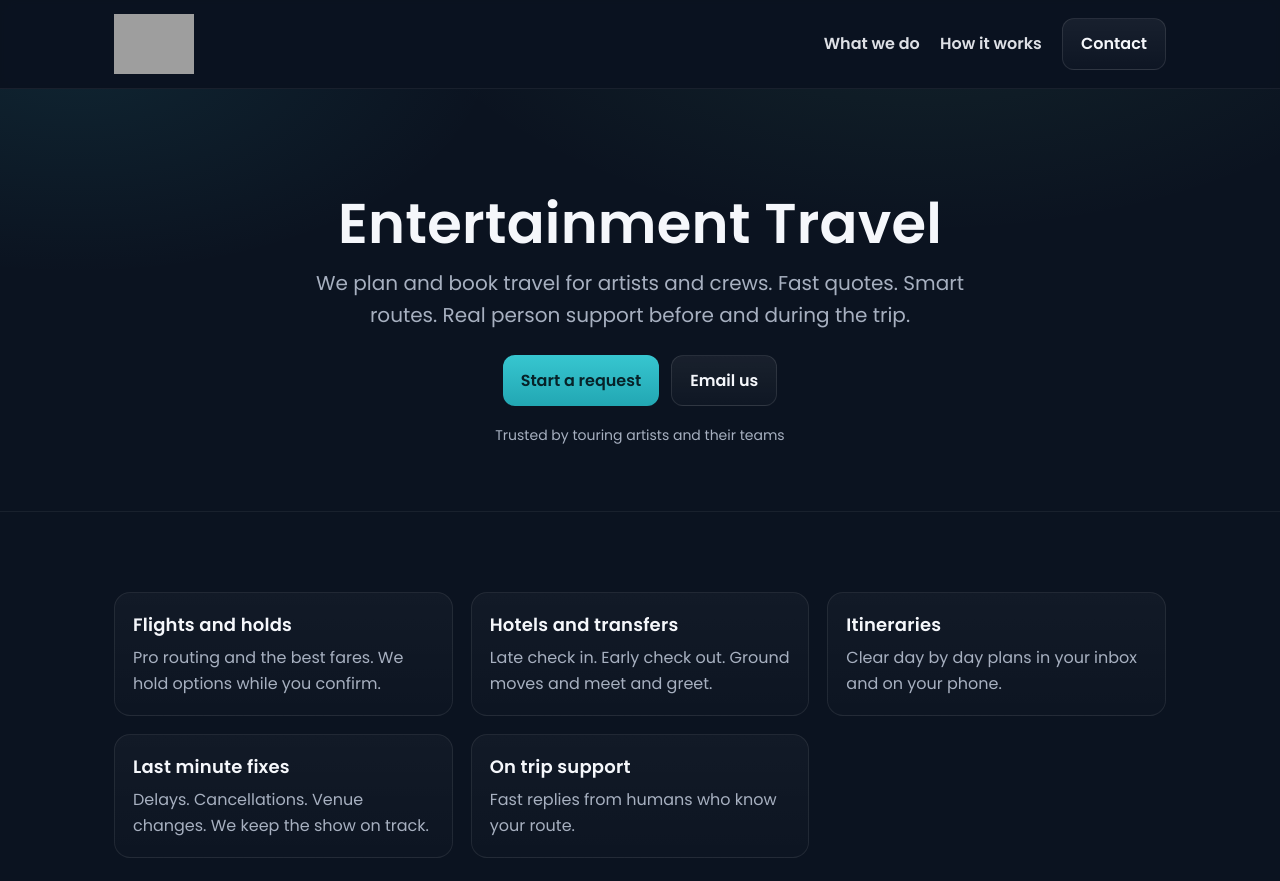
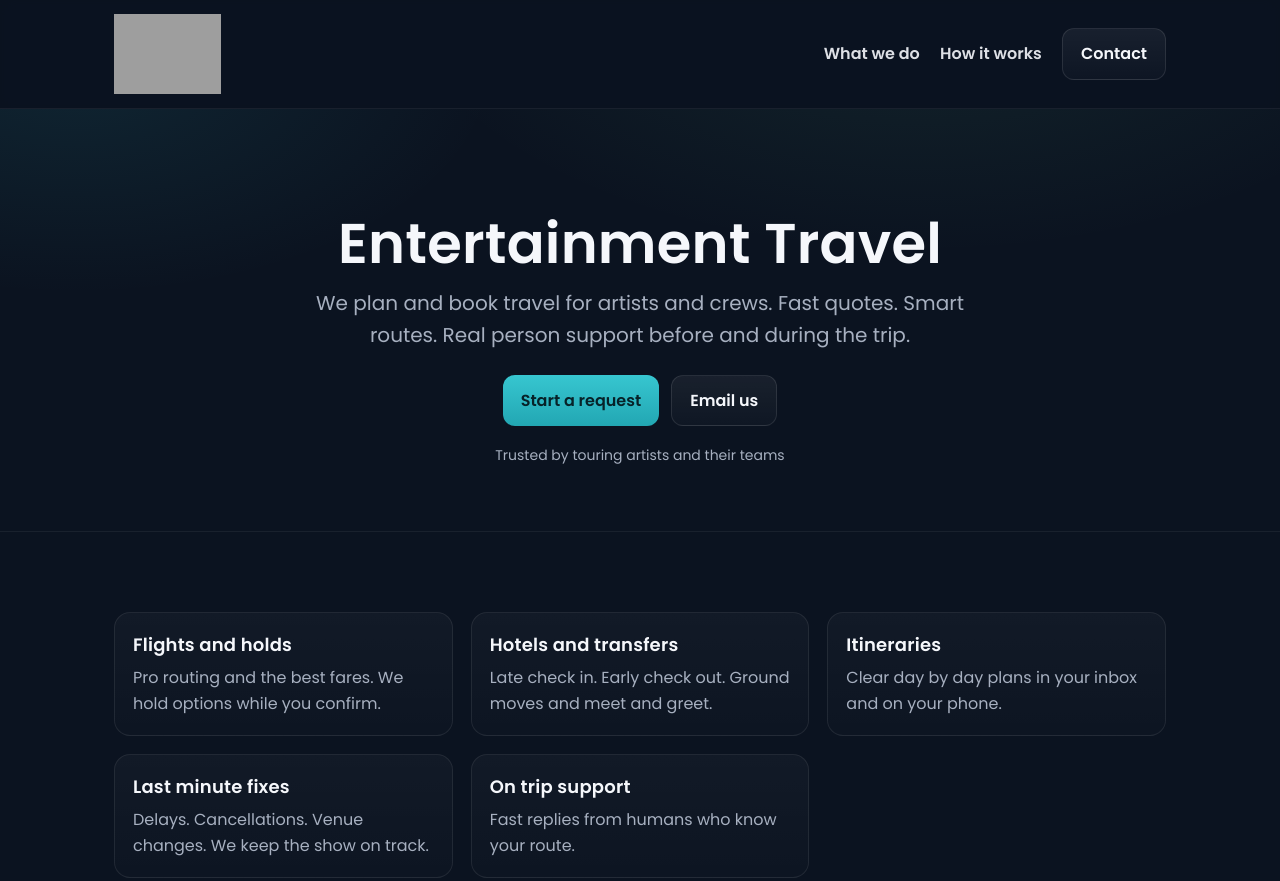
Before and after one commit to andrewdmac/intothecalm.github.io, a plain HTML site: page index.html in a window 1280 px wide. Shown: the top 881 px of the page. Drawn offline with Linux system fonts and the light colour scheme; grey boxes are pictures that could not be loaded.

Commit message:
Update index.html
80px

```diff
--- a/index.html
+++ b/index.html
@@ -20,7 +20,7 @@
       --header-h:64px;
     }
     .brand-logo {
-  height: 60px;    /* adjust until it feels balanced in the nav */
+  height: 80px;    /* adjust until it feels balanced in the nav */
   width: auto;
   display: block;
     }
```
